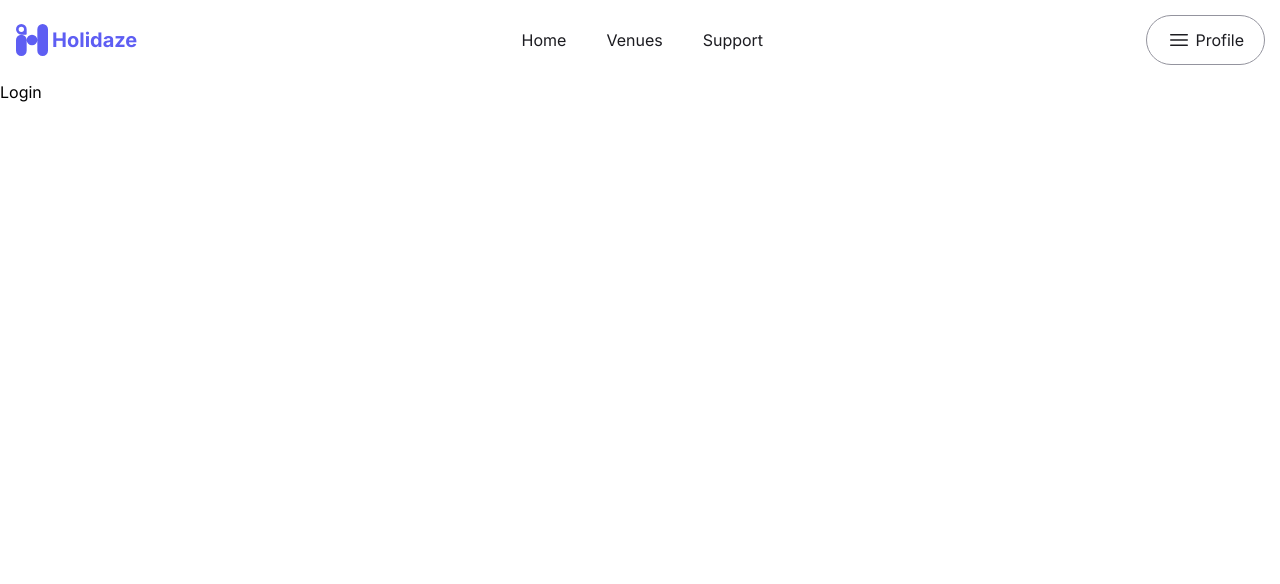
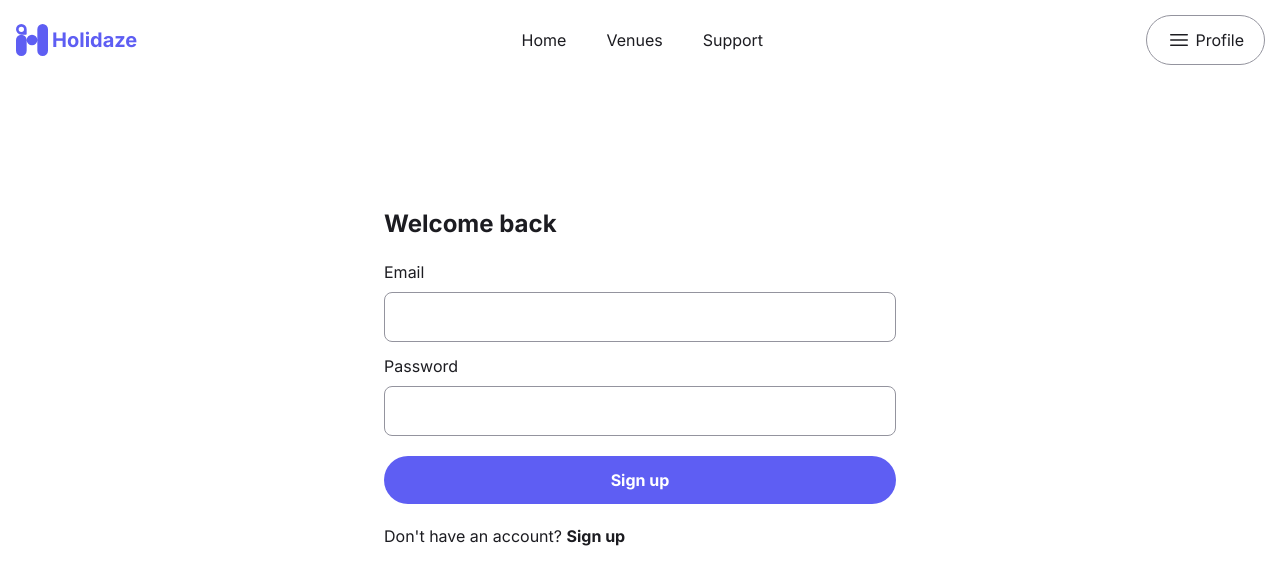
Before and after one commit to archivedhyseh/project-exam-2, a React (Vite) app: page /login in a window 1280 px wide. Shown: the top 584 px of the page. Built offline with nearby package versions, Linux system fonts and the light colour scheme.

Commit message:
Added LoginForm component

```diff
--- /dev/null
+++ b/src/components/Forms/LoginForm/Input/index.tsx
@@ -0,0 +1,33 @@
+import { InputHTMLAttributes } from 'react'
+import { FieldErrors, UseFormRegister } from 'react-hook-form'
+import { FormValues } from '..'
+
+interface Input extends InputHTMLAttributes<HTMLInputElement> {
+  id: keyof FormValues
+  label: string
+  register: UseFormRegister<FormValues>
+  errors: FieldErrors<FormValues>
+}
+
+export default function Input({
+  id,
+  label,
+  register,
+  errors,
+  ...props
+}: Input) {
+  return (
+    <div className="flex flex-col gap-2">
+      <label htmlFor={id} className="text-text">
+        {label}
+      </label>
+      <input
+        {...props}
+        {...register(id)}
+        id={id}
+        className="rounded-md border border-black-alt px-3 py-2 text-text placeholder:text-text-muted md:rounded-lg md:px-5 md:py-3"
+      />
+      {errors[id] && <span>{errors[id]?.message}</span>}
+    </div>
+  )
+}
--- /dev/null
+++ b/src/components/Forms/LoginForm/index.tsx
@@ -0,0 +1,60 @@
+import { zodResolver } from '@hookform/resolvers/zod'
+import { useForm } from 'react-hook-form'
+import { ZodType, z } from 'zod'
+import Input from './Input'
+import PrimaryButton from '../../Buttons/PrimaryButton'
+import { Link } from 'react-router-dom'
+
+export type FormValues = {
+  email: string
+  password: string
+}
+
+const schema: ZodType<FormValues> = z.object({
+  email: z.string().email({ message: 'Please enter a valid email.' }),
+  password: z.string().min(1, { message: 'Password is required.' }),
+})
+
+export default function LoginForm() {
+  const {
+    register,
+    handleSubmit,
+    formState: { errors },
+  } = useForm<FormValues>({ resolver: zodResolver(schema) })
+
+  function onSubmit(data: FormValues) {
+    console.log(data)
+  }
+
+  return (
+    <form onSubmit={handleSubmit(onSubmit)} className="flex flex-col gap-5">
+      <div className="flex flex-col gap-3">
+        <Input
+          type="email"
+          label="Email"
+          id="email"
+          register={register}
+          errors={errors}
+        />
+        <Input
+          type="password"
+          label="Password"
+          id="password"
+          register={register}
+          errors={errors}
+        />
+      </div>
+
+      <PrimaryButton size="full" onClick={() => onSubmit}>
+        Sign up
+      </PrimaryButton>
+
+      <span className="text-text">
+        Don't have an account?{' '}
+        <Link to="/signup" className="font-bold text-text">
+          Sign up
+        </Link>
+      </span>
+    </form>
+  )
+}
--- a/src/routes/Login/index.tsx
+++ b/src/routes/Login/index.tsx
@@ -1,3 +1,12 @@
+import LoginForm from '../../components/Forms/LoginForm'
+
 export default function Login() {
-  return <div>Login</div>
+  return (
+    <div className="flex justify-center sm:px-12 sm:py-16">
+      <div className="flex w-full flex-col gap-5 rounded-lg px-4 py-5 sm:p-16 md:max-w-screen-sm">
+        <h1 className="text-2xl font-bold text-text">Welcome back</h1>
+        <LoginForm />
+      </div>
+    </div>
+  )
 }
```
